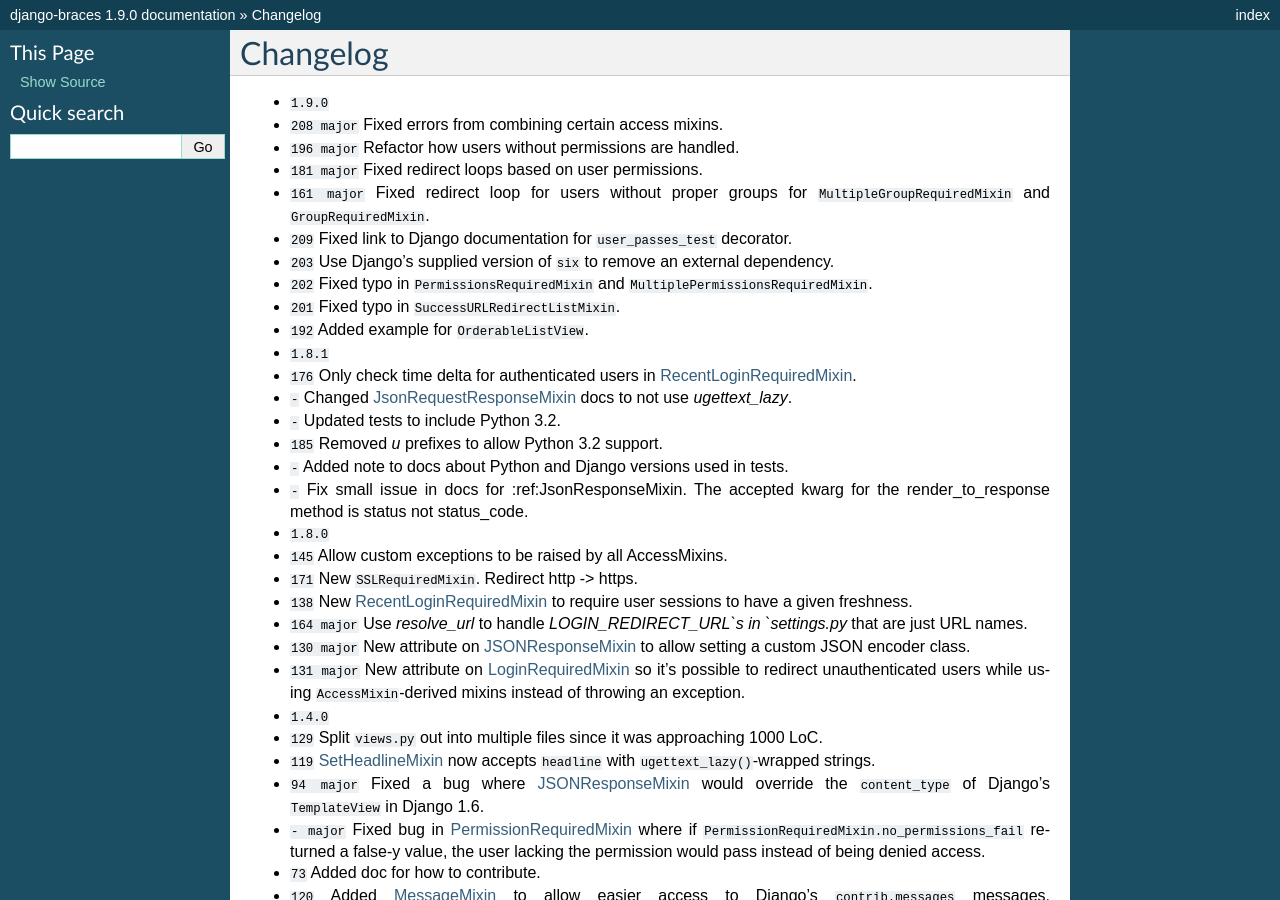
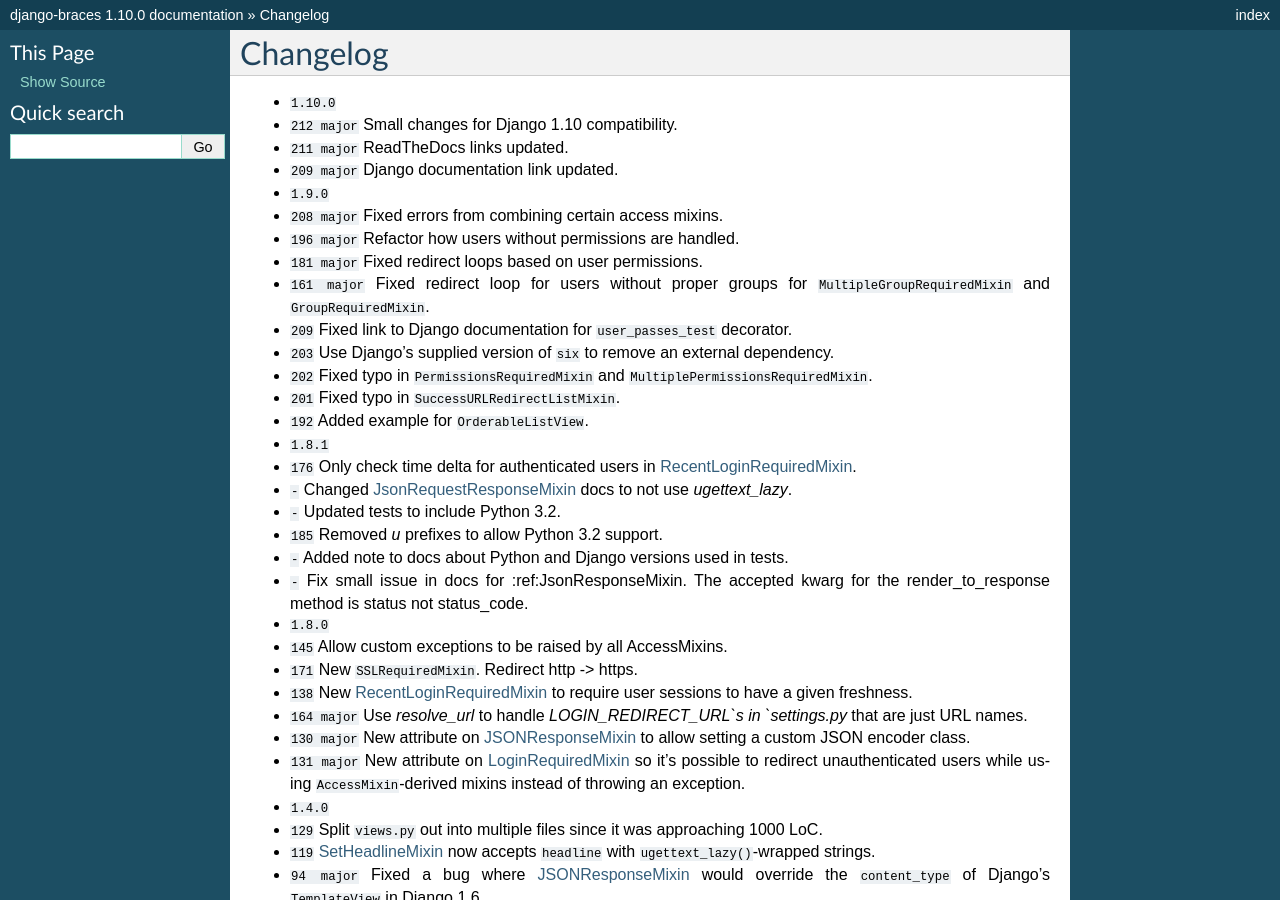
Before and after one commit to brack3t/django-braces, a Sphinx documentation site: the page built from docs/changelog.rst, in a window 1280 px wide and 900 px high. Built offline with Sphinx 7.4.7, drawn with Linux system fonts in a browser that asks for light colours; cross-references to code outside the pages are shown as plain code; some of the changed text lies outside the part shown.

Commit message:
release updates

```diff
--- a/braces/__init__.py
+++ b/braces/__init__.py
@@ -9,7 +9,7 @@
 """
 
 __title__ = 'braces'
-__version__ = '1.9.0'
+__version__ = '1.10.0'
 __author__ = 'Kenneth Love and Chris Jones'
 __license__ = 'BSD 3-clause'
 __copyright__ = 'Copyright 2013 Kenneth Love and Chris Jones'
--- a/docs/changelog.rst
+++ b/docs/changelog.rst
@@ -4,6 +4,10 @@
 Changelog
 =========
 
+* :release:`1.10.0 <2016-10-24>`
+* :bug:`212 major` Small changes for Django 1.10 compatibility.
+* :bug:`211 major` ReadTheDocs links updated.
+* :bug:`209 major` Django documentation link updated.
 * :release:`1.9.0 <2016-5-31>`
 * :bug:`208 major` Fixed errors from combining certain access mixins.
 * :bug:`196 major` Refactor how users without permissions are handled.
```
Also changed, not shown: 1 other file.
